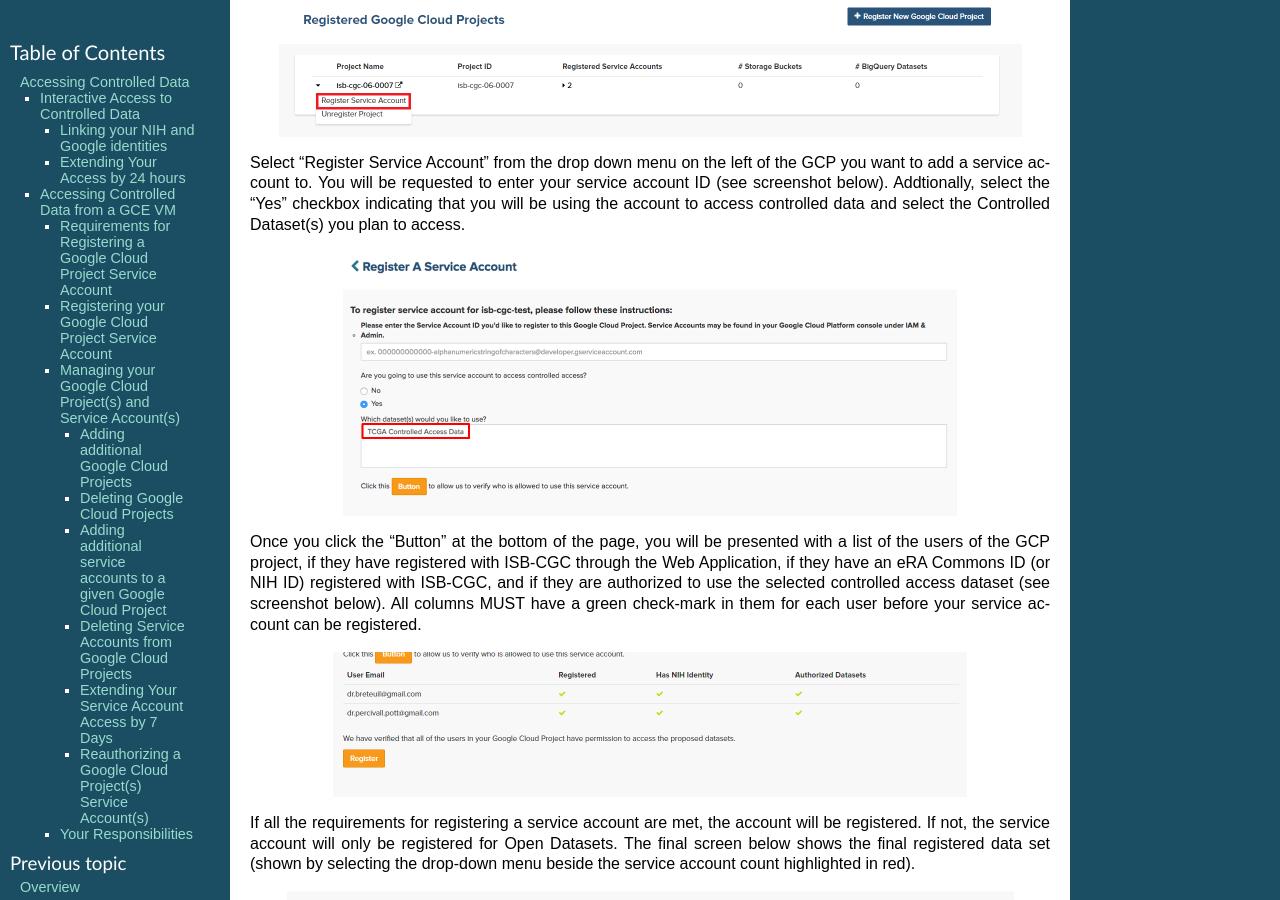
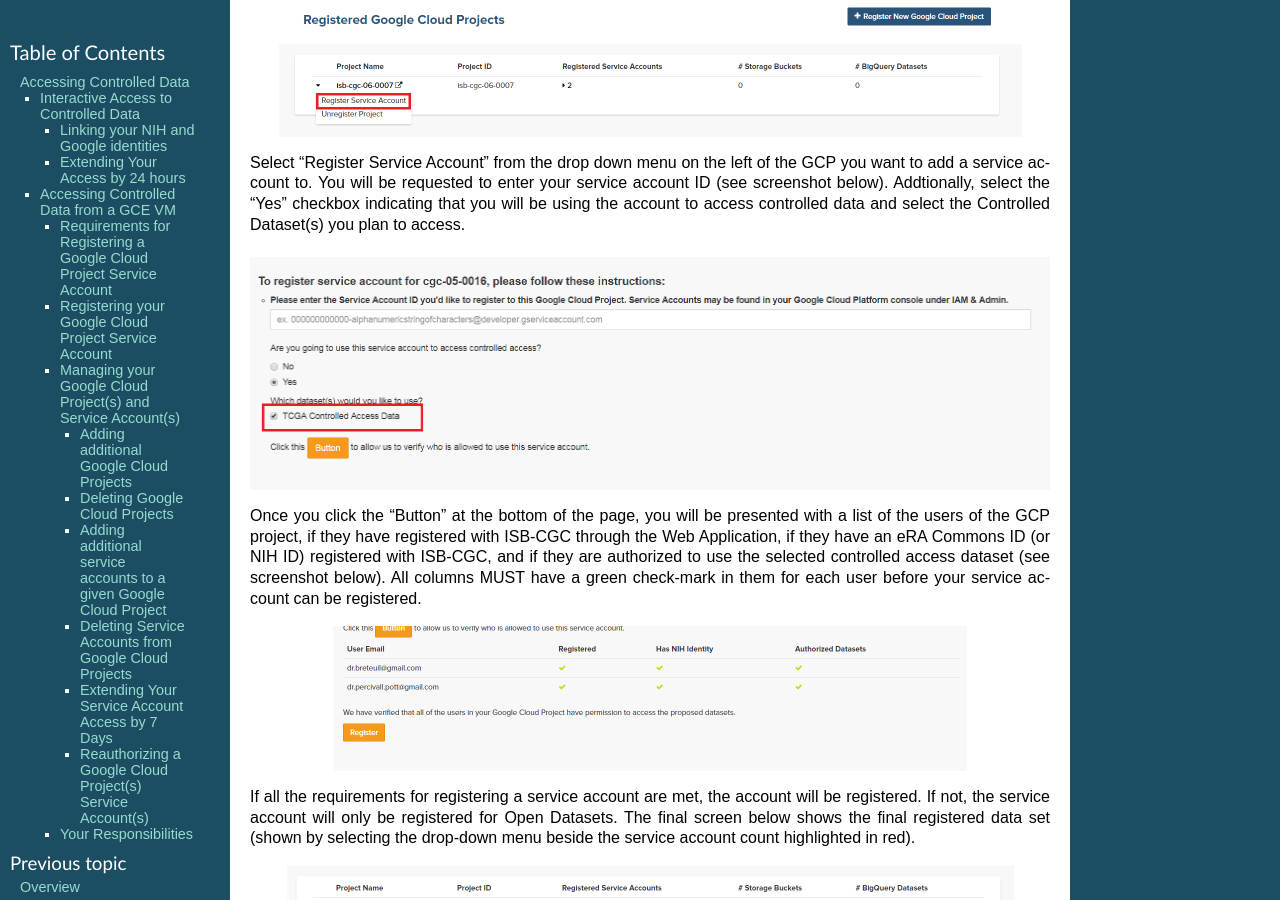
Before and after one commit to isb-cgc/readthedocs, a Sphinx documentation site: the page built from docs/source/sections/webapp/Gaining-Access-To-TCGA-Contolled-Access-Data.rst, in a window 1280 px wide and 900 px high, scrolled down 5876 px. Built offline with Sphinx 7.4.7, drawn with Linux system fonts in a browser that asks for light colours; pages that are not in the unit, such as notebooks, are missing from menus.

Commit message:
updated image

```diff
--- a/docs/source/sections/webapp/Gaining-Access-To-TCGA-Contolled-Access-Data.rst
+++ b/docs/source/sections/webapp/Gaining-Access-To-TCGA-Contolled-Access-Data.rst
@@ -168,7 +168,7 @@ Pushing the "Register" button will take you to the next screen:
 
 Select "Register Service Account" from the drop down menu on the left of the GCP you want to add a service account to.  You will be requested to enter your service account ID (see screenshot below).  Addtionally, select the "Yes" checkbox indicating that you will be using the account to access controlled data and select the Controlled Dataset(s) you plan to access.
 
-.. image:: RegisterAServiceAccountFirstScreen.png
+.. image:: RegisterAServiceAccountFirstScreen.PNG
    :scale: 50
    :align: center
 
```
